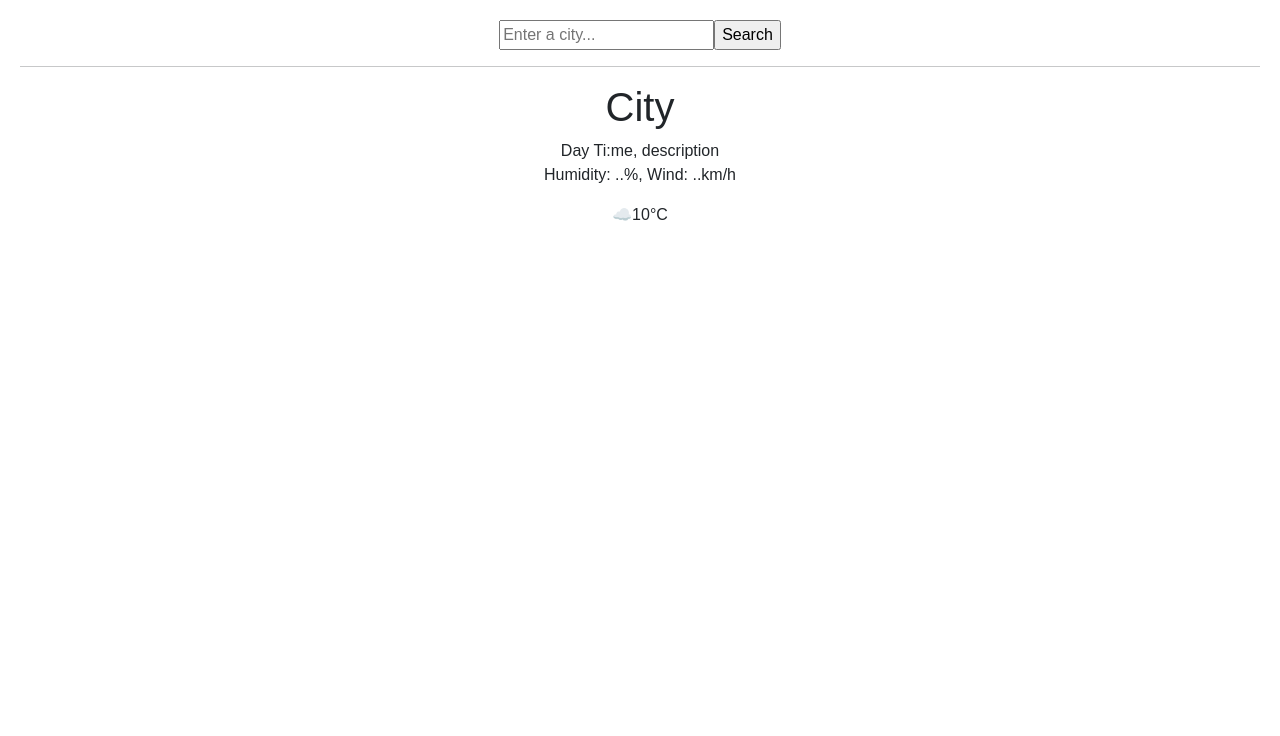
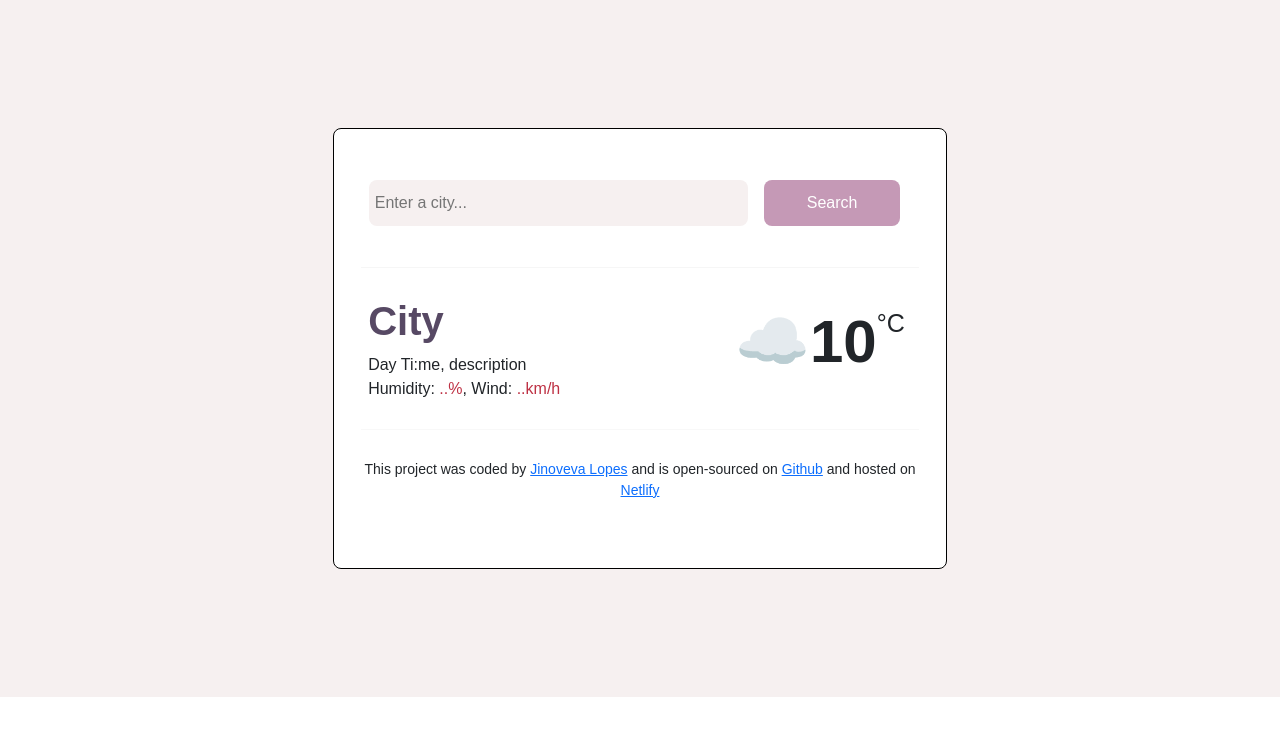
Before and after one commit to Jinoveva/react-weather-app, a React (Create React App) app: page / in a window 1280 px wide. Shown: the top 736 px of the page. Built offline with nearby package versions, Linux system fonts and the light colour scheme.

Commit message:
Completed css

```diff
--- a/src/App.css
+++ b/src/App.css
@@ -1,5 +1,85 @@
 .App {
-  font-family: sans-serif;
+  font-family: Arial, Helvetica, sans-serif;
+  padding: 10%;
+  background-color: #f6f0f0;
+}
+
+.container {
+  width: 60% !important;
+  padding: 5%;
+  display: block;
+  margin: 0 auto;
+  background-color: white;
+  border: 1px solid black;
+  border-radius: 8px;
+}
+
+#search-input {
+  width: 70%;
+  background-color: #f6f0f0;
+  border: none;
+  padding: 2% 1%;
+  border-radius: 8px;
+  margin-right: 3%;
+}
+
+#submit-input {
+  width: 25%;
+  padding: 2% 1%;
+  border: none;
+  border-radius: 8px;
+  background-color: #c599b6;
+  color: white;
+}
+
+form, .weather-summary{
+  padding: 0 4% 2% 4%;
+}
+
+#hr-line {
+  width: 95% !important;
+  display: block;
+  margin: 0 auto;
+  opacity: 0.04 !important;
+  margin-top: 5%;
+}
+
+h1 {
+  color: #574964 !important;
+  font-weight: bold !important;
+  font-size: 40px !important;
+}
+
+.weather-box{
+  margin: 5% 5% 0 0;
+  display: flex;
+  justify-content: space-between;
+}
+
+.weather-info{
+  color: #BE3144;
+}
+
+.temp-number{
+  font-size: 60px !important;
+  font-weight: bold !important;
+}
+
+.degrees-celcius{
+  position: relative;
+  bottom: 30px;
+  font-size: 25px !important;
+}
+
+#last-hr{
+  width: 95% !important;
+  display: block;
+  margin: 0 auto;
+  margin-bottom: 5%;
+  opacity: 0.03 !important;
+}
+
+footer{
+  font-size: 14px ;
   text-align: center;
-  padding: 20px;
 }
--- a/src/App.js
+++ b/src/App.js
@@ -6,20 +6,59 @@ import ReactAnimatedWeather from "react-animated-weather";
 export default function App() {
   return (
     <div className="App">
+      <div className="container">
         <form>
-        <input type="search" placeholder="Enter a city..."></input>
-        <input type="submit" value="Search"></input>
+          <input
+            id="search-input"
+            type="search"
+            placeholder="Enter a city..."
+          ></input>
+          <input id="submit-input" type="submit" value="Search"></input>
         </form>
-      <hr></hr>
-      <div>
+        <hr id="hr-line"></hr>
+        <div className="weather-box">
+          <div className="weather-summary">
             <h1>City</h1>
             <p>
               Day Ti:me, description
               <br />
-          Humidity: ..%, Wind: ..km/h
+              Humidity: <span className="weather-info">..%</span>, Wind:{" "}
+              <span className="weather-info">..km/h</span>
             </p>
           </div>
-      <div>☁️10°C</div>
+          <div classname="weather-temp">
+            <span className="temp-number">☁️10</span>
+            <span className="degrees-celcius">°C</span>
+          </div>
+        </div>
+        <hr id="last-hr"></hr>
+        <footer>
+          <p>
+            This project was coded by {""}
+            <a
+              href="https://www.shecodes.io/graduates/122713-jinoveva-lopes"
+              target="_blank"
+            >
+              Jinoveva Lopes
+            </a>{" "}
+            and is open-sourced on {""}
+            <a
+              href="https://github.com/Jinoveva/react-weather-app"
+              target="_blank"
+            >
+              Github
+            </a>{" "}
+            {""}
+            and hosted on {""}
+            <a
+              href="https://jinovevas-react-weather-app.netlify.app/"
+              target="_blank"
+            >
+              Netlify
+            </a>
+          </p>
+        </footer>
+      </div>
     </div>
   );
 }
```
Lines whose indentation alone changed are shown as unchanged.
